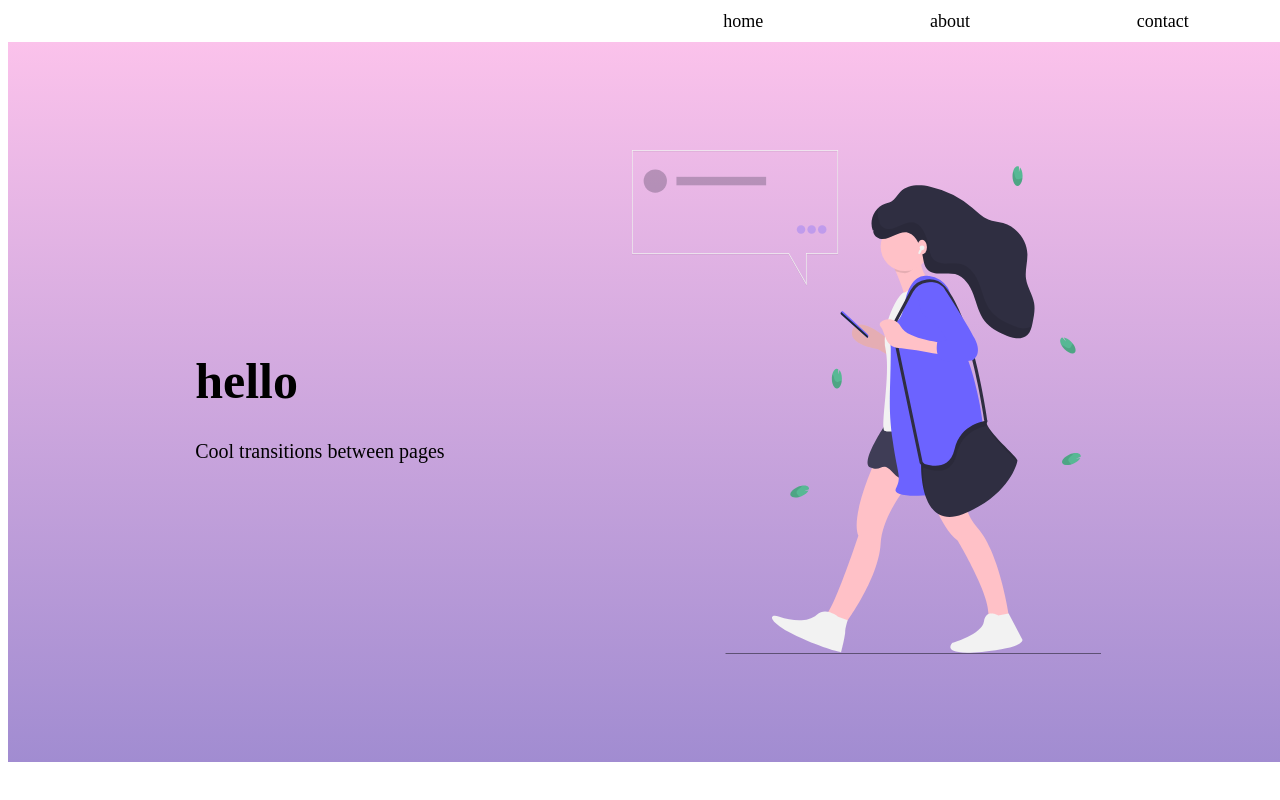
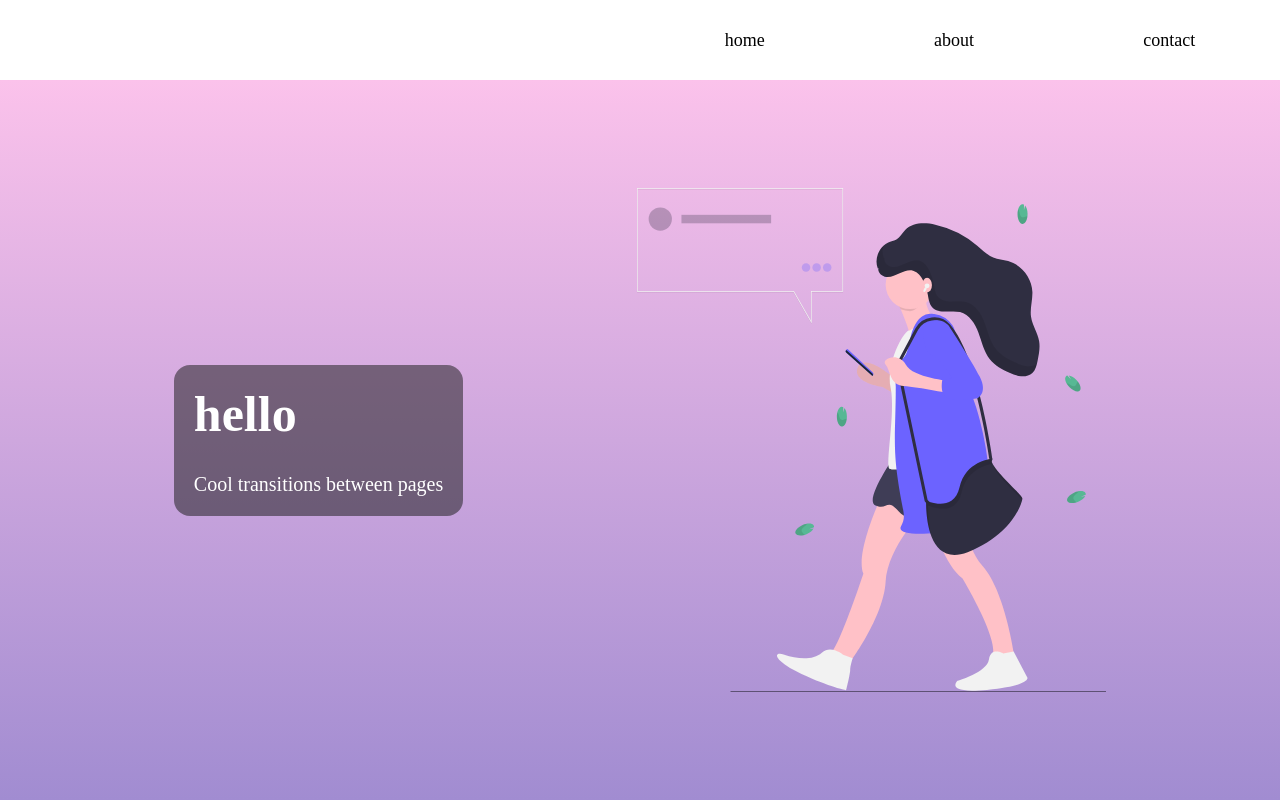
Before and after one commit to aleksanderwalczuk/gsapPageTransitions, a website built with Parcel: page index.html in a window 1280 px wide. Built offline with nearby package versions, Linux system fonts and the light colour scheme; what @dogstudio/highway would draw is missing.

Commit message:
final commit

```diff
--- a/css/index.sass
+++ b/css/index.sass
@@ -1,10 +1,15 @@
+*
+  margin: 0
+  padding: 0
+  box-sizing: border-box
+
 .nav-list
-  height: 10px
+  height: 10vh
   width: 50%
   display: flex
   align-items: center
   justify-content: space-around
-  margin-left: auto
+  margin: 0 0 0 auto
   list-style: none
   font-size: 16px
 
@@ -12,24 +17,34 @@
   color: #000
   text-decoration: none
   font-size: 18px
+
 .home, .about
   height: 90vh
   position: absolute
   width: 100%
+
   &-content
     height: 100%
     display: flex
     justify-content: space-evenly
     align-items: center
+    color: #fff
+
     img
       height: 70%
 
     h1
       font-size: 50px
-      margin: 30px 0
+      margin: 0 0 30px 0
 
     p
       font-size: 20px
+
+  &-presentation
+    background: rgba(27, 27, 27, 0.52)
+    padding: 20px
+    border-radius: 1em
+
 .home
   background-image: linear-gradient(to top, #a18cd1 0%, #fbc2eb 100%)
 
--- a/index.html
+++ b/index.html
@@ -2,7 +2,7 @@
 <html lang="en">
 <head>
     <meta charset="UTF-8">
-    <title>Title</title>
+    <title>Cool gsap page transitions</title>
     <link rel="stylesheet" href="css/index.sass">
 </head>
 <body>
--- a/js/transition.js
+++ b/js/transition.js
@@ -1,5 +1,5 @@
 import Highway from "@dogstudio/highway/build/highway";
-import {Tween, TimelineLite} from 'gsap'
+import {TimelineLite} from 'gsap'
 
 class Fade extends Highway.Transition {
     in({from, to, done}) {
@@ -15,7 +15,7 @@ class Fade extends Highway.Transition {
             .fromTo(to.children[0], 2, {opacity: '0'}, {opacity: 1})
     }
 
-    out({from, done}) {
+    out({done}) {
         done()
     }
 }
```
Also changed, not shown: dist/index.html, 5 other files.
